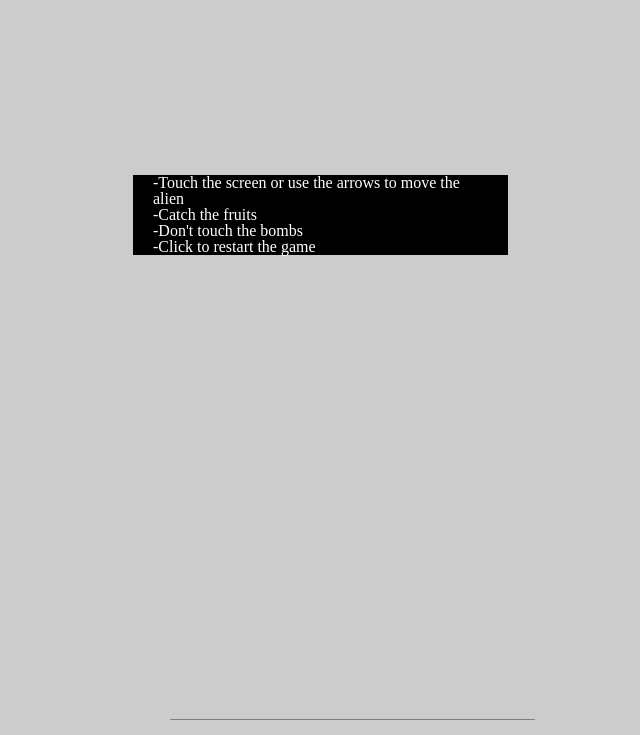
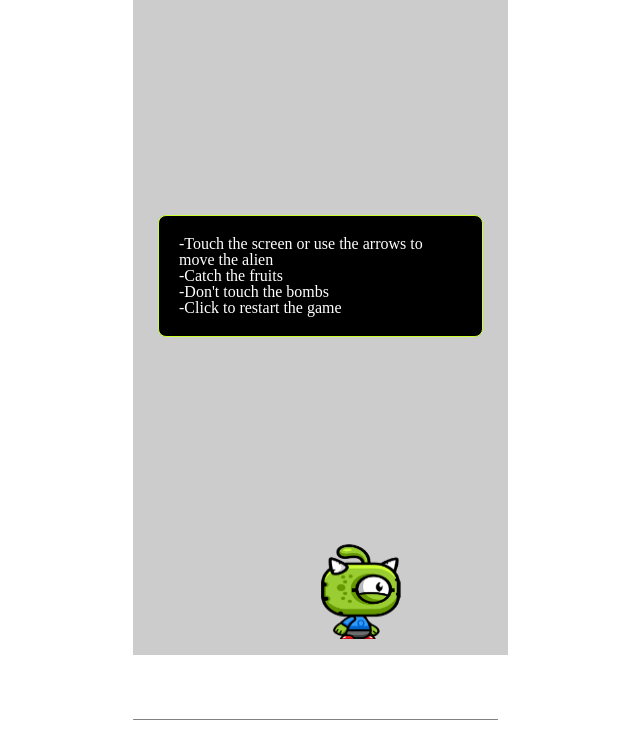
Before and after one commit to jotabraga/fruit-game, a website built with webpack: page public/index.html in a window 1280 px wide. Shown: the part 65-800 px from the top of the page, without its empty margins (320-960 px from the left). Built offline with nearby package versions, Linux system fonts and the light colour scheme; files whose address does not match are found by name.

Commit message:
Refactor of index

```diff
--- a/public/index.html
+++ b/public/index.html
@@ -42,12 +42,12 @@
 
     <div style="display: none;">
       <img id="alien" alt="alien" src="assets/alien.png"/>
-      <img id="banana" alt="banana" src="assets/banana.png"/>
+      <!-- <img id="banana" alt="banana" src="assets/banana.png"/>
       <img id="orange" alt="orange" src="assets/orange.png"/>
       <img id="redApple" alt="red-apple" src="assets/red-apple.png"/>
       <img id="strawberry" alt="strawberry" src="assets/strawberry.png"/>
       <img id="watermelon" alt="watermelon" src="assets/watermelon.png"/>
-      <img id="bomb" alt="bomb" src="assets/bomb.png"/>
+      <img id="bomb" alt="bomb" src="assets/bomb.png"/> -->
     </div>
 
     <div class="gameOver hide">Game over!</div>
--- a/public/styles/styles.css
+++ b/public/styles/styles.css
@@ -1,12 +1,13 @@
 * {
     box-sizing: border-box;
   }
-  body {
+  #gamePlay{
+    margin: 15px auto;
+    width: 375px;
+    height: 812px;
+    max-height: calc(100vh - 95px);
+    position: relative;
     background: #ccc;
-    display: flex;
-    justify-content: center;
-    align-items: center;
-    margin: 0;
   }
   .topbar {
     width: 375px;
@@ -35,10 +36,13 @@
     position: fixed;
     background: black;
     color: white;
-    padding: 0 20px;
-    top: 30%;
+    padding: 20px;
+    border-radius: 8px;
+    top: 35%;
+    border: 1px solid #ccff33;
     left: calc(50% - 187px);
-    width: 375px;
+    width: 325px;
+    margin-left: 25px;
     height: auto;
     flex-direction: column;
     display: flex;
@@ -58,6 +62,12 @@
   }
   h2 {
     font-size: 16px;
+  }
+  #canvas{
+    background-color: #ccc;
+    width: 100%;
+    height: 100%;
+    padding-bottom: 16px;
   }
   .ground-line {
     background: grey;
--- a/src/index.ts
+++ b/src/index.ts
@@ -2,27 +2,24 @@ import Player from "./player";
 import Game from "./Game";
 
 const canvas: HTMLCanvasElement = document.querySelector("#canvas");
-const app: HTMLDivElement = document.querySelector("#app");
-
-const screenWidth = app.clientWidth;
-const screenHeight = app.clientHeight;
-
+const gamePlay: HTMLDivElement = document.querySelector("#gamePlay");
+const screenWidth = gamePlay.clientWidth;
+const screenHeight = gamePlay.clientHeight;
 canvas.width = screenWidth;
 canvas.height = screenHeight;
-
 const alien = document.querySelector("#alien") as HTMLImageElement;
 const player = new Player(canvas, alien);
 const game = new Game(canvas, player);
+const instructionToHide = document.querySelector(".instructions");
 
 function hideInitialInstructions() {
-    const instructionToHide = document.querySelector(".instructions");
-    instructionToHide.setAttribute("class", "instructions hide");
+  instructionToHide.setAttribute("class", "instructions hide");
 }
 
+instructionToHide.addEventListener("click", () => {
+  hideInitialInstructions();
+  game.start();
+});
 window.setTimeout(() => player.draw(), 100);
-window.addEventListener('keydown', (e) => player.getCommandToMove(e));
-canvas.addEventListener('touchmove', (e) => player.getCommandToMove(e));
-canvas.addEventListener("click", () => {
-    hideInitialInstructions();
-    game.start();
-});
+window.addEventListener("keydown", (e) => player.getCommandToMove(e));
+canvas.addEventListener("touchmove", (e) => player.getCommandToMove(e));
--- a/src/player.ts
+++ b/src/player.ts
@@ -5,14 +5,13 @@ export default class Player extends Drawable {
   speed: number = 15;
   width: number = 80;
   height: number = 100;
-  positionX: number = canvas.width / 2;
-  positionY: number = canvas.height - this.height -30;
 
   constructor(canvas: HTMLCanvasElement, image: HTMLImageElement) {
-    super(canvas, image, this.positionX, this.positionY, 80, 100);
+    super(canvas, image, canvas.width / 2, canvas.height - 97, 80, 100);
   }
 
   getCommandToMove(command: any) {
+    console.log("entrou");
     if (command.key) {
       const keyPressed = command.keyPressed;
       const acceptedMoves: any = { ArrowLeft: true, ArrowRight: true };
@@ -29,7 +28,7 @@ export default class Player extends Drawable {
       this.positionX -= this.speed;
     }
 
-    if(keyPressed === 'ArrowRight' && this.positionX < canvas.width) {
+    if(keyPressed === 'ArrowRight' && this.positionX < this.screenWidth) {
       this.positionX += this.speed;
     }
   }
--- a/webpack.config.js
+++ b/webpack.config.js
@@ -1,10 +1,10 @@
-const path = require('path');
+const path = require("path");
 
 module.exports = {
     mode: "development",
     entry: './src/index.ts',
     output: {
-        path: path.resolve(__dirname, 'public'),
+        path: path.join(__dirname, 'public'),
         filename: 'bundle.js',
     },
     resolve: {
```
Also changed, not shown: public/bundle.js (+73 -0 lines), src/Game.ts (+11 -0 lines).
